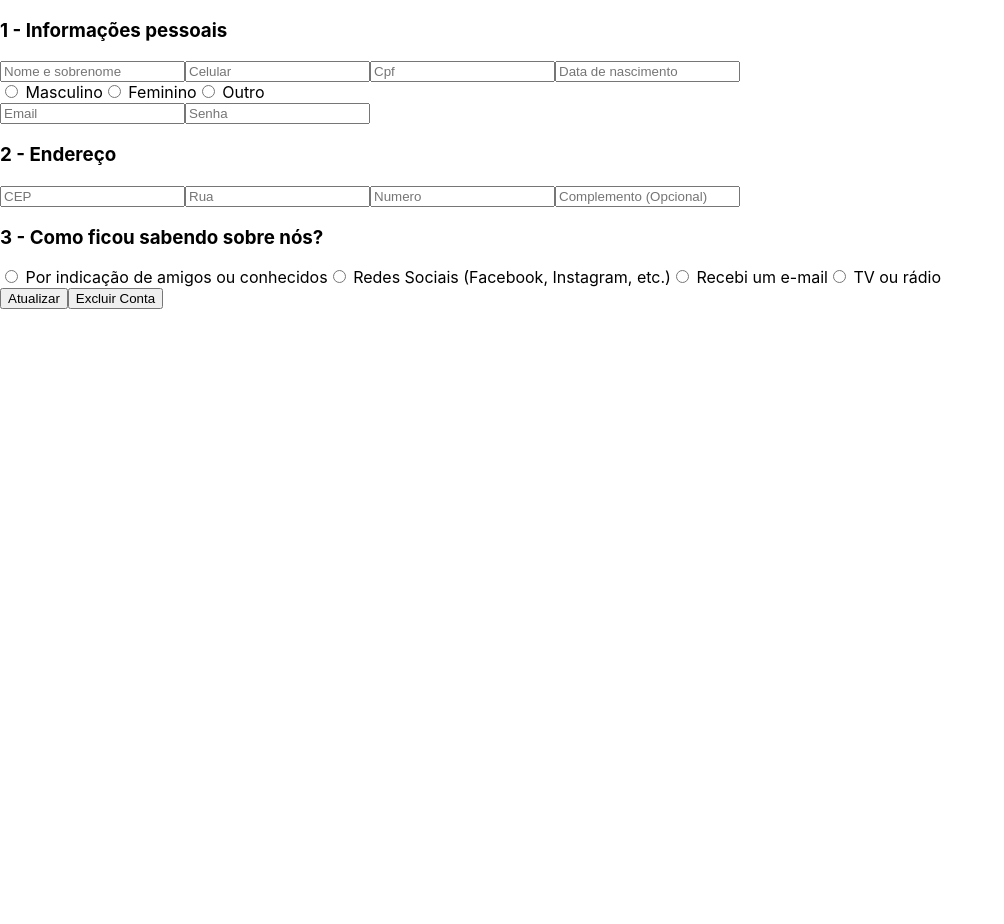
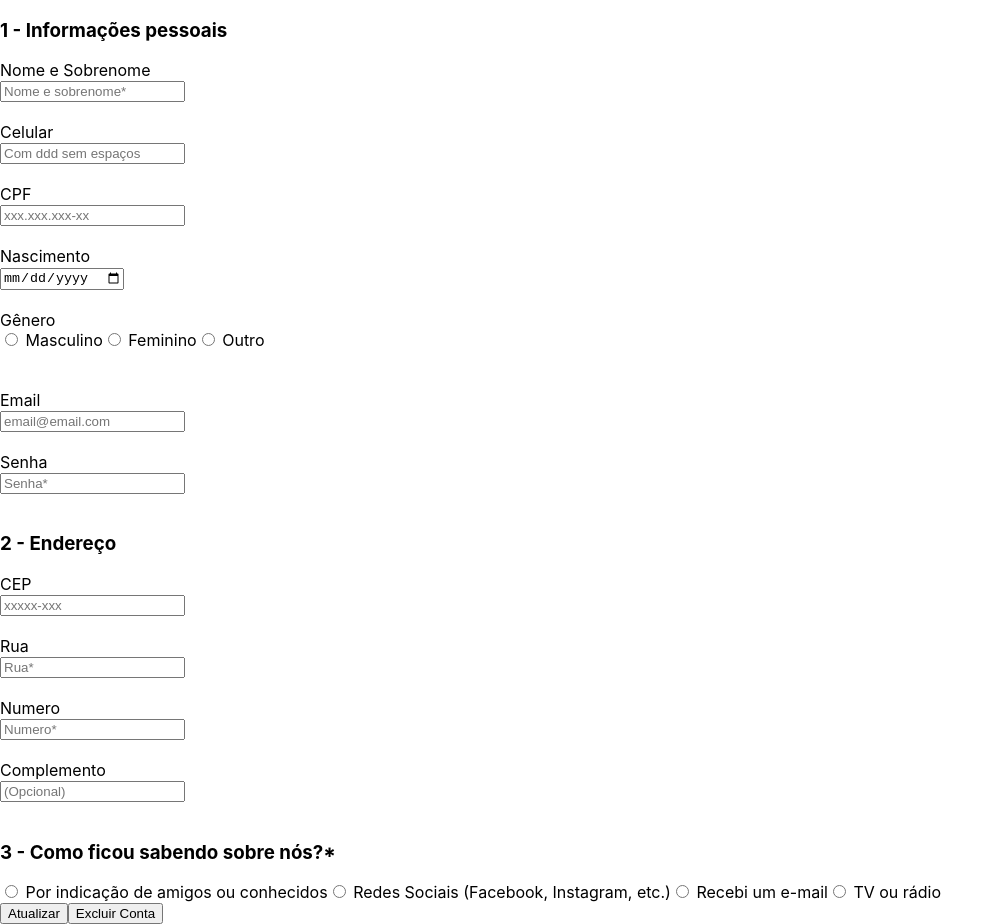
Before and after one commit to AlekOliveira/Accenture-desafio-OCAPI-SalesForce, a React (Create React App) app: page /perfil in a window 1280 px wide. Shown: the whole page, without its empty margins (0-1004 px from the left). Before the commit the page ends 800 px from the top, so only its background shows below. Built offline with nearby package versions, Linux system fonts and the light colour scheme; no server answers.

Commit message:
done: form and crud validations

```diff
--- a/src/App.js
+++ b/src/App.js
@@ -6,6 +6,7 @@ import { useState } from 'react';
 
 function App() {
   const [email, setEmail] = useState('');
+  const [usr, setUsr] = useState(null);
 
   return (
     <BrowserRouter>
@@ -14,7 +15,8 @@ function App() {
           exact path='/'
           render={(props) => (
             <LoginForm {...props}
-            setEmail={setEmail} />
+            setEmail={setEmail}
+            setUsr={setUsr} />
           )}
         />
         <Route
@@ -29,7 +31,8 @@ function App() {
           render={(props) => (
             <CrudForm {...props}
             newProfile={false}
-            email={email} />
+            email={email}
+            usr={usr} />
           )}
         />
       </Switch>
--- a/src/components/CrudForm.js
+++ b/src/components/CrudForm.js
@@ -6,15 +6,38 @@ import dataApi from '../services/dataApi';
 export default function CrudForm(props) {
 
   const { register, handleSubmit } = useForm();
-  const [token, setToken] = useState([]);
+  const [token, setToken] = useState('');
   const [operacao, setOperacao] = useState('insert');
+  //const [usr, setUsr] = useState(null);
+
   const email = props.email;
+  const usr = props.usr ? props.usr :
+    {
+      c_cep: "",
+      c_complemento: "",
+      c_cpf: "",
+      c_fone: "",
+      c_genero: "",
+      c_indicacao: "",
+      c_nascimento: "",
+      c_nome: "",
+      c_numRua: "",
+      c_rua: "",
+      c_senha: ""
+    };
+
+  console.log(usr);
+
 
   useEffect(() => {
     auth.getToken().then(res => {
       setToken((res.data.access_token));
     })
+
+    //setUsr(props.usr);
   }, [])
+
+  console.log(usr);
 
   function insert(formData) {
     const data = JSON.stringify({
@@ -39,7 +62,11 @@ export default function CrudForm(props) {
           'Content-Type': 'application/json'
         }
       }
-    );
+    ).then(res => {
+      alert('Cadastro realizado com sucesso!');
+    }).catch(err => {
+      alert('Revise seus dados e tente novamente!');
+    });
   }
 
   function update(formData, emailUsr) {
@@ -66,18 +93,30 @@ export default function CrudForm(props) {
           'Content-Type': 'application/json'
         }
       }
-    );
+    ).then(res => {
+      alert('Informações autalizadas com sucesso!');
+    }).catch(err => {
+      alert('Revise seus dados e tente novamente!');
+    });
   }
 
   function destroy(emailUsr) {
+    if (window.confirm("Tem certeza que deseja excluir sua conta?")) {
       dataApi.delete('/dw/data/v21_3/custom_objects/ObjDesafioAlexandre/' + emailUsr,
         {
           headers: {
-          'Authorization': 'Bearer ' + token,
+            'Authorization': 'Bearrer ' + token,
             'Content-Type': 'application/json'
           }
         }
-    );
+      ).then(res => {
+        alert('Conta excluida, você será redirecionado!');
+      }).catch(err => {
+        alert('Erro inesperado: ' + err);
+      });
+
+      props.history.push('/');
+    }
   }
 
   function show(emailUsr) {
@@ -104,47 +143,103 @@ export default function CrudForm(props) {
       case 'destroy':
         destroy(email);
     }
-
-
-    // show('alexandre.cardozo1@gmail.com');
   }
 
   return (
     <>
       <form onSubmit={handleSubmit(onSubmit)}>
+
+        <div id="infoPessoais">
           <h3>1 - Informações pessoais</h3>
-      <input type="text" placeholder="Nome e sobrenome" name="nome" {...register('nome')} />
-      <input type="text" placeholder="Celular" name="fone" {...register('fone')} />
-      <input type="text" placeholder="Cpf" name="cpf" {...register('cpf')} />
-      <input type="text" placeholder="Data de nascimento" name="nascimento" {...register('nascimento')} />
+          <label htmlFor="">Nome e Sobrenome</label><br />
+          <input {...register('nome')} required type="text" placeholder="Nome e sobrenome*" name="nome" value={usr.c_nome}/><br /><br />
+
+          <label htmlFor="">Celular</label><br />
+          <input
+            {...register('fone')}
+            required
+            type="text"
+            placeholder="Com ddd sem espaços"
+            name="fone"
+            pattern="([1-9]{2}[0-9]{9})"
+          /><br /><br />
+
+          <label htmlFor="">CPF</label><br />
+          <input
+            {...register('cpf')}
+            required
+            type="text"
+            placeholder="xxx.xxx.xxx-xx"
+            name="cpf"
+            pattern="([0-9]{2}[\.]?[0-9]{3}[\.]?[0-9]{3}[\/]?[0-9]{4}[-]?[0-9]{2})|([0-9]{3}[\.]?[0-9]{3}[\.]?[0-9]{3}[-]?[0-9]{2})"
+          /><br /><br />
+
+          <label htmlFor="">Nascimento</label><br />
+          <input {...register('nascimento')} required type="date" placeholder="Data de nascimento*" name="nascimento" /><br /><br />
+
           <div>
-        <input type="radio" value="Masculino" name="genero" {...register('genero')} /> Masculino
-        <input type="radio" value="Feminino" name="genero" {...register('genero')} /> Feminino
-        <input type="radio" value="Outro" name="genero" {...register('genero')} /> Outro
+            <label htmlFor="">Gênero</label><br />
+            <input {...register('genero')} required type="radio" value="Masculino" name="genero" /> Masculino
+          <input {...register('genero')} required type="radio" value="Feminino" name="genero" /> Feminino
+          <input {...register('genero')} required type="radio" value="Outro" name="genero" /> Outro
+        </div><br /><br />
+
+          <label htmlFor="">Email</label><br />
+          <input
+            {...register('email')}
+            required
+            type="text"
+            placeholder="email@email.com"
+            name="email"
+            pattern="^[a-zA-Z0-9_.-]+@[a-zA-Z0-9-]+.[a-zA-Z0-9-.]+$"
+          /><br /><br />
+
+          <label htmlFor="">Senha</label><br />
+          <input {...register('senha')} required type="password" placeholder="Senha*" name="senha" /><br /><br />
         </div>
-      <input type="text" placeholder="Email" name="email" {...register('email')} />
-      <input type="password" placeholder="Senha" name="senha" {...register('senha')} />
 
+        <div id="endereco">
           <h3>2 - Endereço</h3>
-      <input type="text" placeholder="CEP" name="cep" {...register('cep')} />
-      <input type="text" placeholder="Rua" name="rua" {...register('rua')} />
-      <input type="text" placeholder="Numero" name="numRua" {...register('numRua')} />
-      <input type="text" placeholder="Complemento (Opcional)" name="complemento" {...register('complemento')} />
+          <label htmlFor="">CEP</label><br />
+          <input
+            {...register('cep')}
+            required
+            type="text"
+            placeholder="xxxxx-xxx"
+            name="cep"
+            pattern="^\d{5}[\-]?\d{3}$"
+          /><br /><br />
 
-      <h3>3 - Como ficou sabendo sobre nós?</h3>
+          <label htmlFor="">Rua</label><br />
+          <input {...register('rua')} required type="text" placeholder="Rua*" name="rua" /><br /><br />
+
+          <label htmlFor="">Numero</label><br />
+          <input {...register('numRua')} required type="text" placeholder="Numero*" name="numRua" /><br /><br />
+
+          <label htmlFor="">Complemento</label><br />
+          <input {...register('complemento')} type="text" placeholder="(Opcional)" name="complemento" /><br /><br />
+
+        </div>
+
+        <div id="sobreNos">
+          <h3>3 - Como ficou sabendo sobre nós?*</h3>
           <div>
-        <input type="radio" value="Por indicação de amigos ou conhecidos" name="indicacao" {...register('indicacao')} /> Por indicação de amigos ou conhecidos
-        <input type="radio" value="Redes Sociais (Facebook, Instagram, etc.)" name="indicacao" {...register('indicacao')} /> Redes Sociais (Facebook, Instagram, etc.)
-        <input type="radio" value="Recebi um e-mail" name="indicacao" {...register('indicacao')} /> Recebi um e-mail
-        <input type="radio" value="TV ou rádio" name="indicacao" {...register('indicacao')} /> TV ou rádio
+            <input {...register('indicacao')} required type="radio" value="Por indicação de amigos ou conhecidos" name="indicacao" /> Por indicação de amigos ou conhecidos
+            <input {...register('indicacao')} required type="radio" value="Redes Sociais (Facebook, Instagram, etc.)" name="indicacao" /> Redes Sociais (Facebook, Instagram, etc.)
+            <input {...register('indicacao')} required type="radio" value="Recebi um e-mail" name="indicacao" /> Recebi um e-mail
+            <input {...register('indicacao')} required type="radio" value="TV ou rádio" name="indicacao" /> TV ou rádio
           </div>
+        </div>
+
         {
           props.newProfile ?
             <input id="btSubmit" type="submit" />
             :
             <div>
-          <button onClick={()=>setOperacao('update')} type="submit">Atualizar</button>
-          <button onClick={()=>setOperacao('destroy')} type="submit">Excluir Conta</button>
+              <button onClick={() => setOperacao('update')} type="submit">Atualizar</button>
+              <button onClick={() => setOperacao('destroy')} type="submit">Excluir Conta</button>
+              {/* trocar o destrou pra uma function evitando submit */}
+
             </div>
         }
       </form>
--- a/src/components/LoginForm.js
+++ b/src/components/LoginForm.js
@@ -8,6 +8,7 @@ export default function LoginForm(props) {
   const { register, handleSubmit } = useForm();
   const [token, setToken] = useState([]);
   const setEmail = props.setEmail;
+  const setUsr = props.setUsr;
 
   useEffect(() => {
     auth.getToken().then(res => {
@@ -54,12 +55,12 @@ export default function LoginForm(props) {
         'Content-Type': 'application/json'
       }
     }).then(res => {
-      if(res.data.hits) {
+      if (res.data.hits) {
         setEmail(res.data.hits[0].key_value_string);
+        setUsr(res.data.hits[0]);
         props.history.push('/perfil');
       }
-      else
-      {
+      else {
         alert('Usuário ou senha inválidos!');
       }
     });
@@ -76,13 +77,24 @@ export default function LoginForm(props) {
   return (
     <>
       <form onSubmit={handleSubmit(onSubmit)}>
-        <input type="text" placeholder="Email" name="email" {...register('email')} />
-        <input type="password" placeholder="Senha" name="senha" {...register('senha')} />
+        <p>Área exclusiva para login de revendedores</p>
+        <input
+          type="text"
+          placeholder="email@email.com"
+          name="email"
+          {...register('email')}
+        />
+        <input
+          type="password"
+          placeholder="Senha"
+          name="senha"
+          {...register('senha')}
+        />
 
-        <button type="submit">Login!</button>
+        <button type="submit">Acessar</button>
       </form>
 
-      <button onClick={cadastrar}>Cadastre-se!</button>
+      <button onClick={cadastrar}>Quero ser um revendedor</button>
     </>
   );
 }
```
Lines whose indentation alone changed are shown as unchanged.
